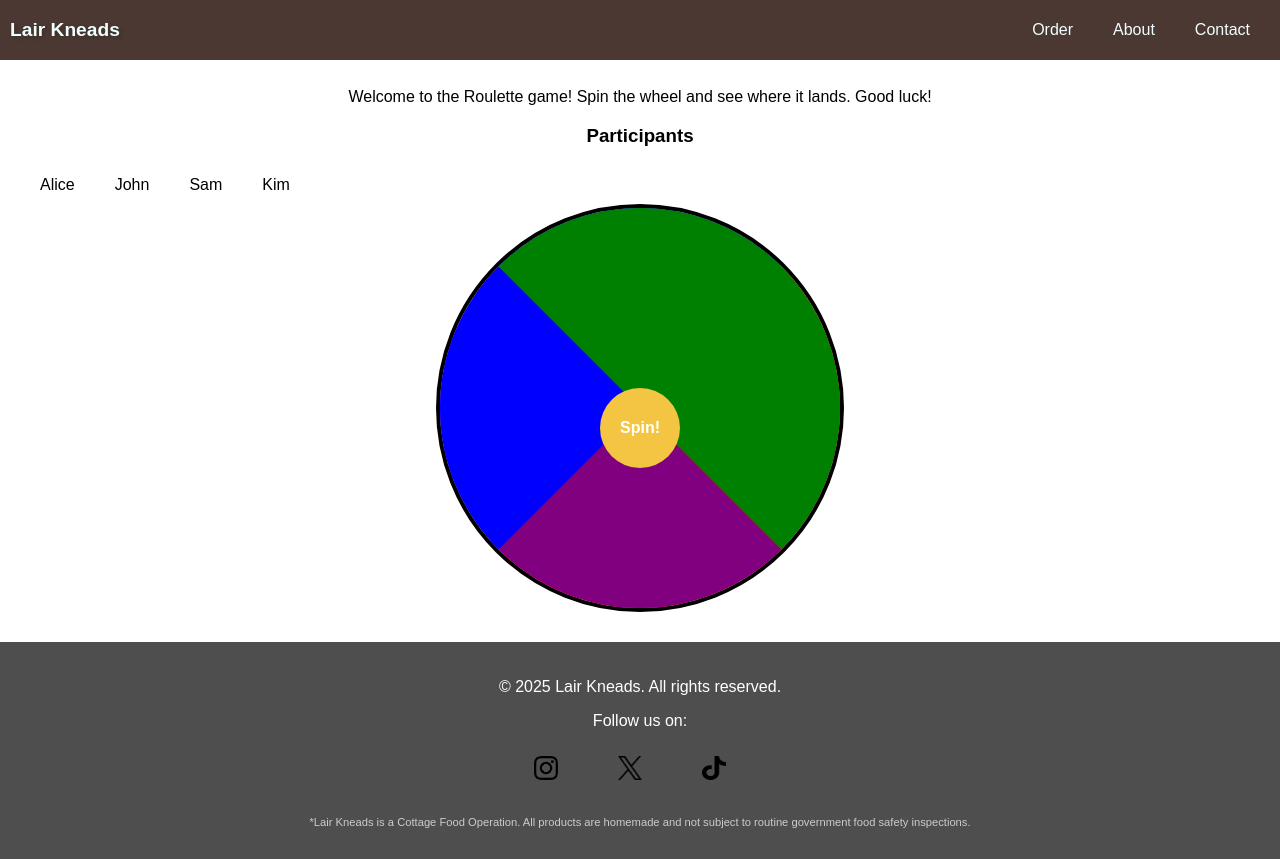
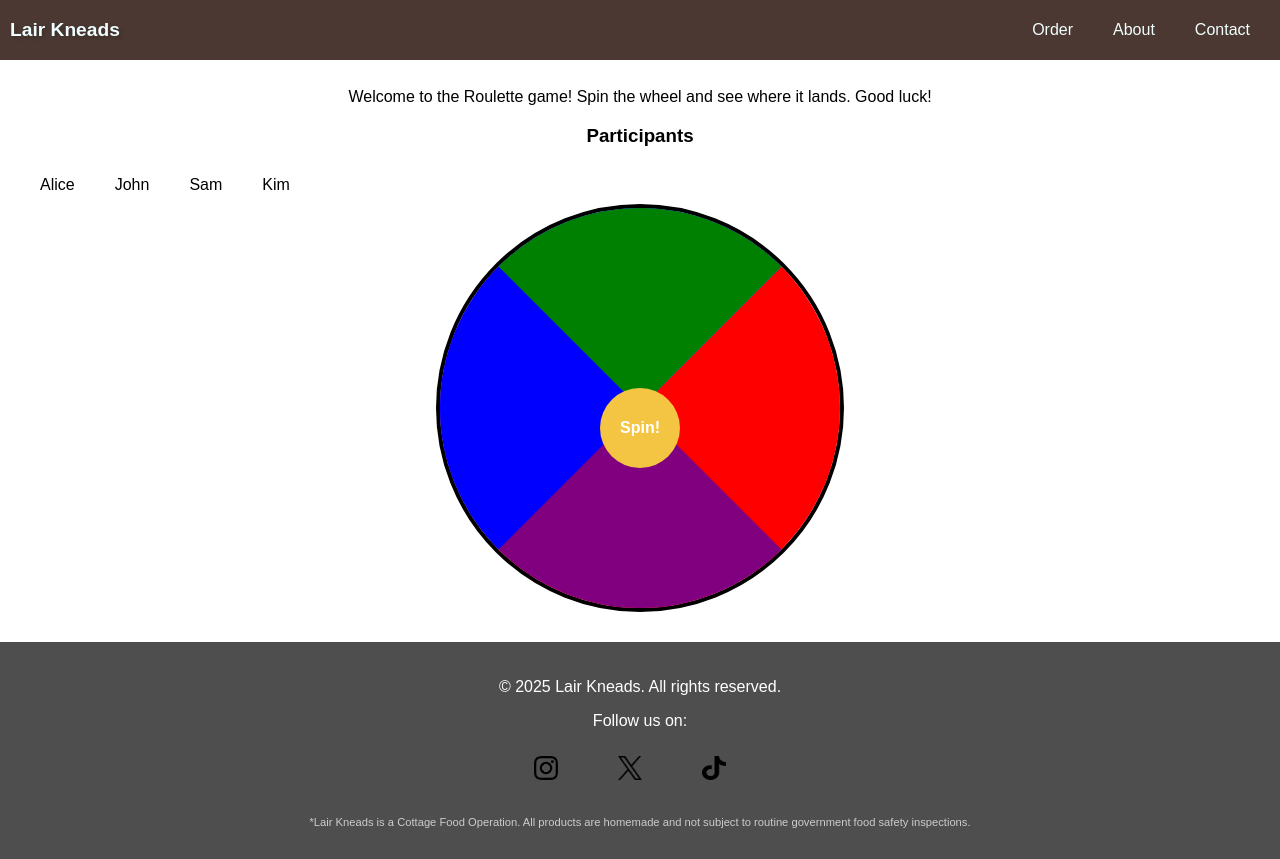
Before and after one commit to NomadRiding/LairKneads, a React (Vite) app: page /Contact in a window 1280 px wide. Built offline with nearby package versions, Linux system fonts and the light colour scheme.

Commit message:
Fix ovreflow hidden issue

```diff
--- a/src/components/Roulette.css
+++ b/src/components/Roulette.css
@@ -35,10 +35,6 @@
   ); /* Proper pie slice shape */
 }
 
-.wheel-segment:last-child {
-  overflow: hidden;
-}
-
 .wheel-segment span {
   position: absolute;
   top: 10%; /* Move closer to the outer edge */
@@ -50,6 +46,21 @@
   color: #333;
   text-align: center;
   white-space: nowrap; /* Prevent text wrapping */
+}
+
+.wheel-segment:last-child {
+  overflow: hidden; /* Ensure the last segment doesn't overflow */
+  clip-path: polygon(
+    50% 50%,
+    100% 0,
+    100% 100%
+  ); /* Adjust the clip-path for the last segment */
+}
+
+.wheel-segment:last-child span {
+  overflow: hidden; /* Ensure the text in the last segment doesn't overflow */
+  white-space: nowrap; /* Prevent text wrapping */
+  text-overflow: ellipsis; /* Add ellipsis if the text is too long */
 }
 
 .arrow {
```
